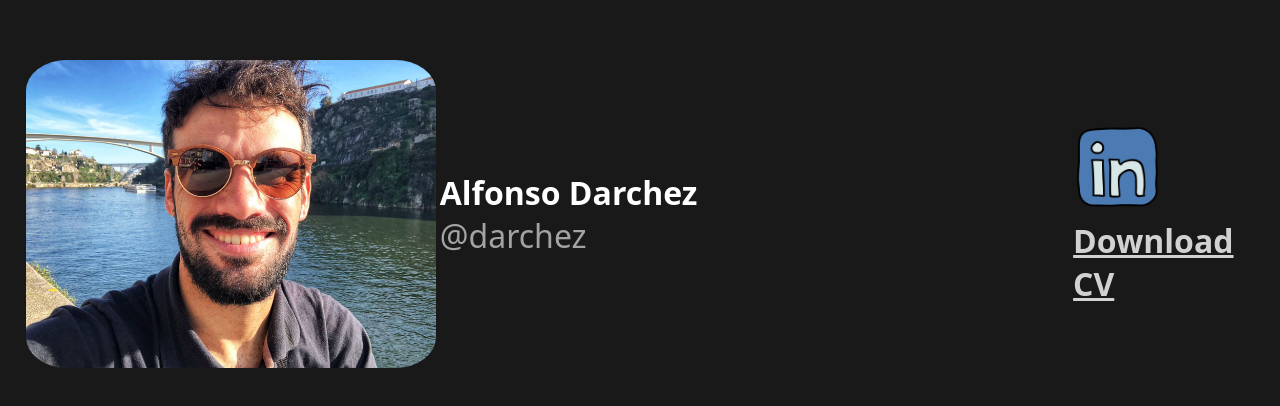
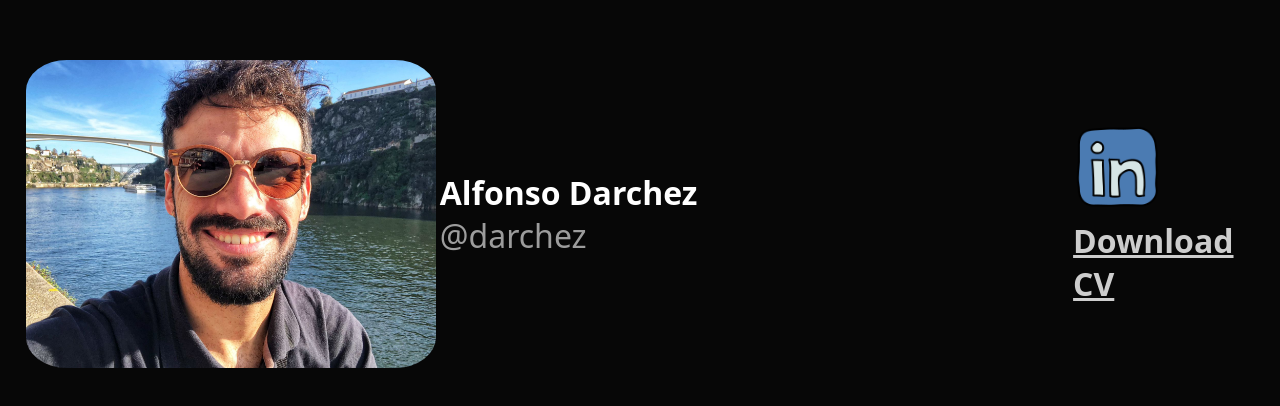
Before and after one commit to darchez/darchez.github.io, a plain HTML site: page index.html in a window 1280 px wide. Shown: the part 186-592 px from the top of the page. Drawn offline with Linux system fonts and the light colour scheme.

Commit message:
backgroundColor

```diff
--- a/assets/styles/style1.css
+++ b/assets/styles/style1.css
@@ -1,7 +1,7 @@
 
 body {
   margin: 0;
-  background: #1a1919;
+  background: #070707;
   font-family: system-ui, -apple-system, BlinkMacSystemFont, 'Segoe UI', Roboto, Oxygen, Ubuntu, Cantarell, 'Open Sans', 'Helvetica Neue', sans-serif;
   display: grid;
   place-content: center;
```
